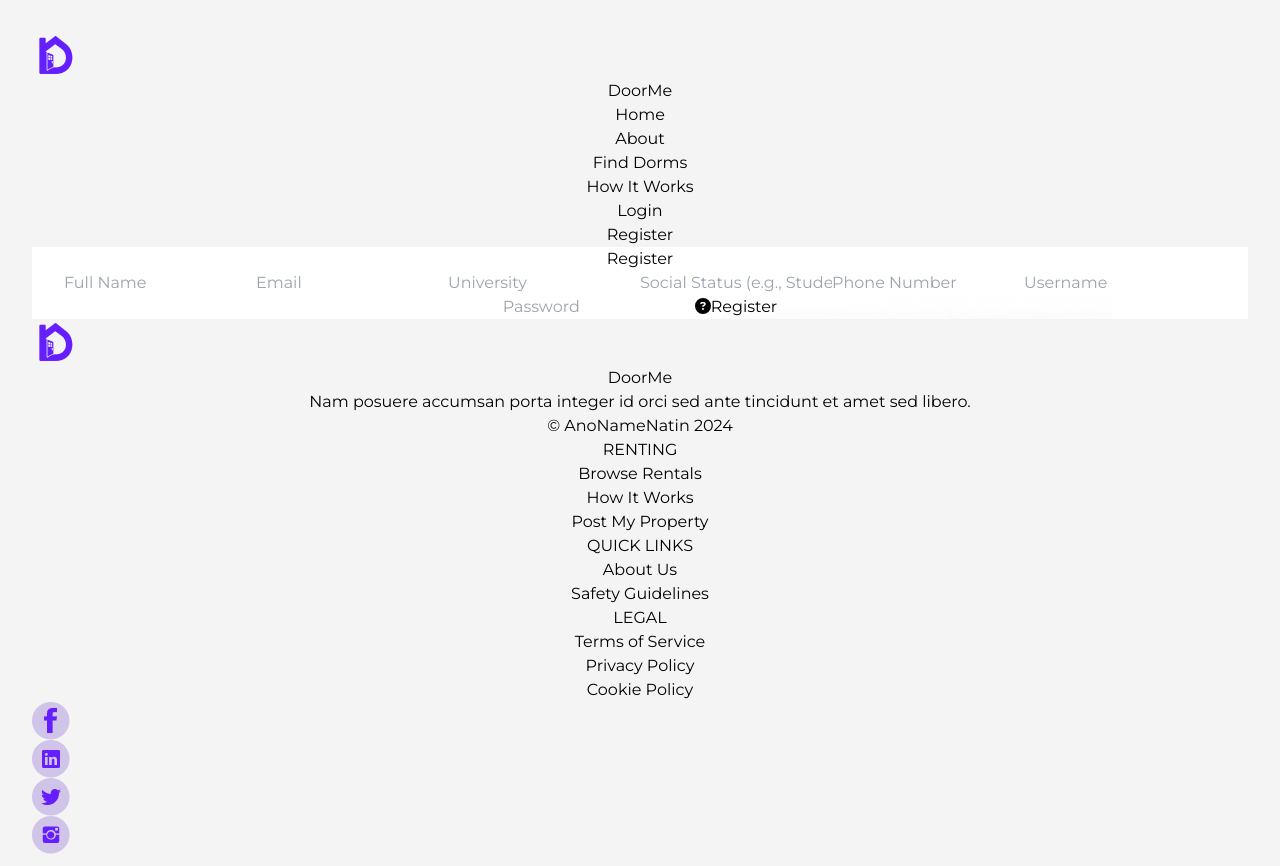
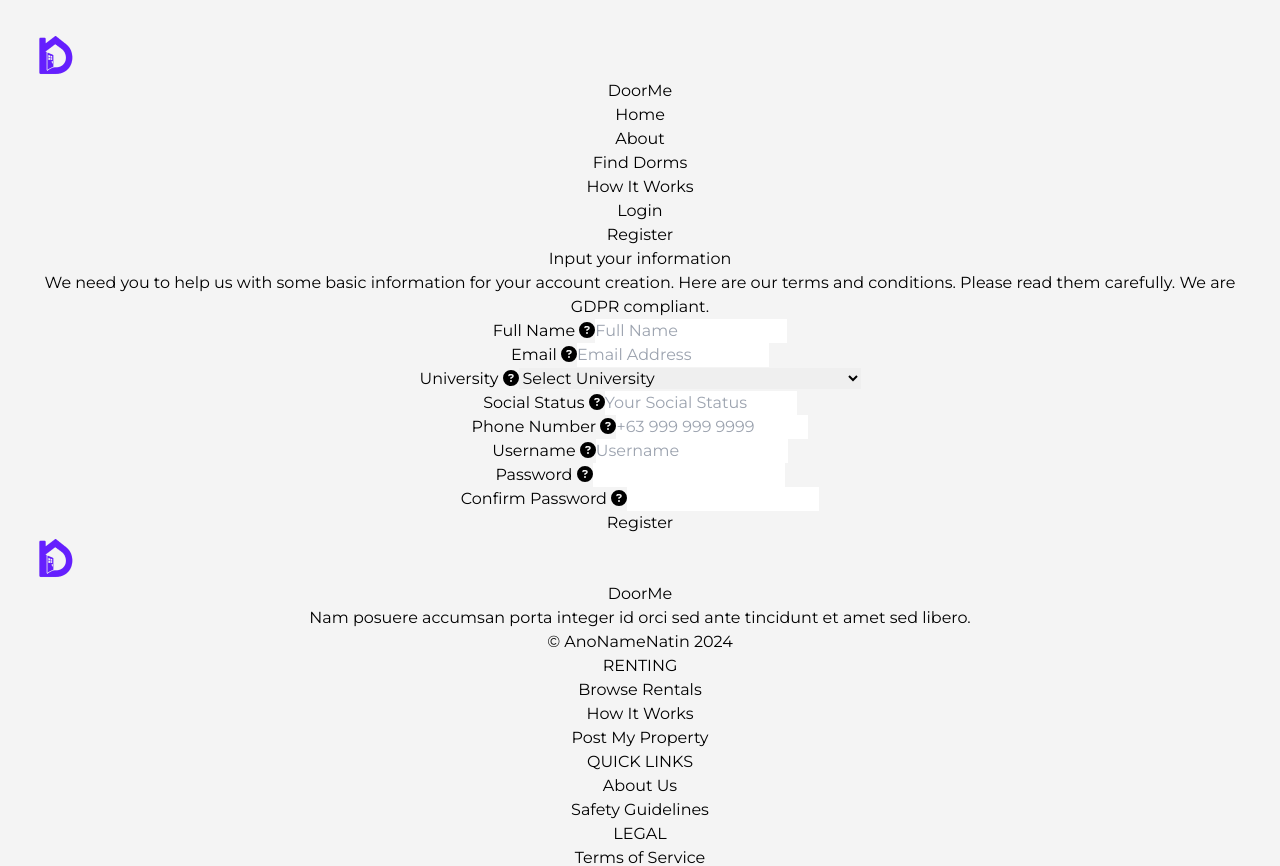
Before and after one commit to jaypeepeep/DoorMe, a React (Vite) app: page /Register in a window 1280 px wide. Shown: the top 866 px of the page. Built offline with nearby package versions, Linux system fonts and the light colour scheme.

Commit message:
working login

```diff
--- a/src/pages/register/Register.jsx
+++ b/src/pages/register/Register.jsx
@@ -7,109 +7,258 @@ import { faQuestionCircle } from "@fortawesome/free-solid-svg-icons";
 import backgroundImage from "../../assets/backgroundRegister.png";
 
 const Register = () => {
-  const [fullName, setFullName] = useState("");
-  const [email, setEmail] = useState("");
-  const [university, setUniversity] = useState("");
-  const [socialStatus, setSocialStatus] = useState("");
-  const [phoneNumber, setPhoneNumber] = useState("");
-  const [username, setUsername] = useState("");
-  const [password, setPassword] = useState("");
+  const [form, setForm] = useState({
+    fullName: "",
+    email: "",
+    university: "",
+    socialStatus: "",
+    phoneNumber: "",
+    username: "",
+    password: "",
+    confirmPassword: "",
+  });
+
+  const [touched, setTouched] = useState({});
   const [showTooltip, setShowTooltip] = useState(false);
+  const [passwordMismatch, setPasswordMismatch] = useState(false);
   const navigate = useNavigate();
 
-  const handleRegister = async (e) => {
+  const handleChange = (e) => {
+    const { name, value } = e.target;
+    setForm((prevForm) => ({
+      ...prevForm,
+      [name]: value,
+    }));
+    setTouched((prevTouched) => ({
+      ...prevTouched,
+      [name]: true,
+    }));
+  };
+
+  const handleSubmit = async (e) => {
     e.preventDefault();
 
-    const user = {
-      fullName,
-      email,
-      university,
-      socialStatus,
-      phoneNumber,
-      username,
-      password,
-    };
+    const allFieldsFilled = Object.keys(form).every((key) => form[key]);
+    const passwordsMatch = form.password === form.confirmPassword;
 
+    if (!allFieldsFilled || !passwordsMatch) {
+      setShowTooltip(true);
+      setPasswordMismatch(!passwordsMatch);
+    } else {
+      setShowTooltip(false);
+      setPasswordMismatch(false);
       try {
-      await axios.post("http://localhost:5000/api/register", user);
-      navigate("/login");
+        const response = await axios.post(
+          "http://localhost:5000/api/register",
+          form
+        );
+        if (response.data.message === "User registered successfully") {
+          navigate("/success");
+        }
       } catch (error) {
-      console.error("Error registering user:", error);
+        console.error("There was an error registering!", error);
+      }
     }
   };
 
+  const renderTooltip = (field) => {
+    return showTooltip && !form[field] && touched[field] ? (
+      <span className="required-tooltip active">
+        <FontAwesomeIcon
+          icon={faQuestionCircle}
+          className="text-gray-500 text-sm cursor-pointer"
+        />
+        <span className="tooltip-text"></span>
+      </span>
+    ) : (
+      <span className="required-tooltip">
+        <FontAwesomeIcon
+          icon={faQuestionCircle}
+          className="text-gray-500 text-sm cursor-pointer"
+        />
+        <span className="tooltip-text"></span>
+      </span>
+    );
+  };
+
+  // University options from StudentRegister component
+  const universities = [
+    "Adamson University",
+    "Ateneo de Manila University",
+    "De La Salle University",
+    "De La Salle-College of Saint Benilde",
+    "National University, Philippines",
+    "Polytechnic University of the Philippines",
+    "University of Santo Tomas",
+    "University of the Philippines Diliman",
+    "University of the Philippines Manila",
+    "University of the Philippines System",
+  ];
+
   return (
-    <div
-      className="register-page"
-      style={{ backgroundImage: `url(${backgroundImage})` }}
-    >
-      <div className="register-container">
-        <h1>Register</h1>
-        <form onSubmit={handleRegister}>
+    <div className="flex flex-col md:flex-row">
+      <div className="md:w-1/2 bg-white p-10">
+        <h1 className="text-3xl font-bold text-gray-800">
+          Input your information
+        </h1>
+        <p className="text-sm text-gray-600 mt-2">
+          We need you to help us with some basic information for your account
+          creation. Here are our{" "}
+          <span className="text-blue-600">terms and conditions</span>. Please
+          read them carefully. We are GDPR compliant.
+        </p>
+
+        <form onSubmit={handleSubmit} className="mt-6">
+          <div className="flex flex-col md:flex-row mb-4">
+            <div className="w-full md:w-1/2 pr-0 md:pr-3 mb-4 md:mb-0">
+              <label className="block mb-1">
+                <span>Full Name {renderTooltip("fullName")}</span>
+              </label>
               <input
                 type="text"
+                name="fullName"
                 placeholder="Full Name"
-            value={fullName}
-            onChange={(e) => setFullName(e.target.value)}
+                className="w-full px-3 py-2 border rounded-lg text-gray-700 focus:outline-none focus:border-blue-500"
+                value={form.fullName}
+                onChange={handleChange}
                 required
               />
+            </div>
+            <div className="w-full md:w-1/2 pl-0 md:pl-3">
+              <label className="block mb-1">
+                Email {renderTooltip("email")}
+              </label>
               <input
                 type="email"
-            placeholder="Email"
-            value={email}
-            onChange={(e) => setEmail(e.target.value)}
+                name="email"
+                placeholder="Email Address"
+                className="w-full px-3 py-2 border rounded-lg text-gray-700 focus:outline-none focus:border-blue-500"
+                value={form.email}
+                onChange={handleChange}
                 required
               />
+            </div>
+          </div>
+
+          <div className="flex flex-col md:flex-row mb-4">
+            <div className="w-full md:w-1/2 pr-0 md:pr-3 mb-4 md:mb-0">
+              <label className="block mb-1">
+                University {renderTooltip("university")}
+              </label>
+              <select
+                name="university"
+                className="w-full px-3 py-2 border rounded-lg text-gray-700 focus:outline-none focus:border-blue-500"
+                value={form.university}
+                onChange={handleChange}
+                required
+              >
+                <option value="" disabled>
+                  Select University
+                </option>
+                {universities.map((uni, index) => (
+                  <option key={index} value={uni}>
+                    {uni}
+                  </option>
+                ))}
+              </select>
+            </div>
+            <div className="w-full md:w-1/2 pl-0 md:pl-3">
+              <label className="block mb-1">
+                Social Status {renderTooltip("socialStatus")}
+              </label>
               <input
                 type="text"
-            placeholder="University"
-            value={university}
-            onChange={(e) => setUniversity(e.target.value)}
+                name="socialStatus"
+                placeholder="Your Social Status"
+                className="w-full px-3 py-2 border rounded-lg text-gray-700 focus:outline-none focus:border-blue-500"
+                value={form.socialStatus}
+                onChange={handleChange}
                 required
               />
+            </div>
+          </div>
+
+          <div className="flex flex-col md:flex-row mb-4">
+            <div className="w-full md:w-1/2 pr-0 md:pr-3 mb-4 md:mb-0">
+              <label className="block mb-1">
+                Phone Number {renderTooltip("phoneNumber")}
+              </label>
+              <input
+                type="tel"
+                name="phoneNumber"
+                placeholder="+63 999 999 9999"
+                className="w-full px-3 py-2 border rounded-lg text-gray-700 focus:outline-none focus:border-blue-500"
+                pattern="[0-9]{11}"
+                value={form.phoneNumber}
+                onChange={handleChange}
+                required
+              />
+            </div>
+            <div className="w-full md:w-1/2 pl-0 md:pl-3">
+              <label className="block mb-1">
+                Username {renderTooltip("username")}
+              </label>
               <input
                 type="text"
-            placeholder="Social Status (e.g., Student, Landlord)"
-            value={socialStatus}
-            onChange={(e) => setSocialStatus(e.target.value)}
+                name="username"
+                placeholder="Username"
+                className="w-full px-3 py-2 border rounded-lg text-gray-700 focus:outline-none focus:border-blue-500"
+                value={form.username}
+                onChange={handleChange}
                 required
               />
+            </div>
+          </div>
+
+          <div className="flex flex-col md:flex-row mb-4">
+            <div className="w-full md:w-1/2 pr-0 md:pr-3 mb-4 md:mb-0">
+              <label className="block mb-1">
+                Password {renderTooltip("password")}
+              </label>
               <input
-            type="text"
-            placeholder="Phone Number"
-            value={phoneNumber}
-            onChange={(e) => setPhoneNumber(e.target.value)}
+                type="password"
+                name="password"
+                className="w-full px-3 py-2 border rounded-lg text-gray-700 focus:outline-none focus:border-blue-500"
+                value={form.password}
+                onChange={handleChange}
                 required
               />
+            </div>
+            <div className="w-full md:w-1/2 pl-0 md:pl-3">
+              <label className="block mb-1">
+                Confirm Password {renderTooltip("confirmPassword")}
+              </label>
               <input
-            type="text"
-            placeholder="Username"
-            value={username}
-            onChange={(e) => setUsername(e.target.value)}
+                type="password"
+                name="confirmPassword"
+                className="w-full px-3 py-2 border rounded-lg text-gray-700 focus:outline-none focus:border-blue-500"
+                value={form.confirmPassword}
+                onChange={handleChange}
                 required
               />
-          <input
-            type="password"
-            placeholder="Password"
-            value={password}
-            onChange={(e) => setPassword(e.target.value)}
-            required
-          />
-          <FontAwesomeIcon
-            icon={faQuestionCircle}
-            onMouseEnter={() => setShowTooltip(true)}
-            onMouseLeave={() => setShowTooltip(false)}
-            className="tooltip-icon"
-          />
-          {showTooltip && (
-            <div className="tooltip">
-              Password must be at least 8 characters long and contain at least
-              one uppercase letter, one lowercase letter, and one number.
+              {passwordMismatch && touched.confirmPassword && (
+                <span className="text-red-500 text-xs">
+                  Passwords do not match.
+                </span>
+              )}
             </div>
-          )}
-          <button type="submit">Register</button>
+          </div>
+
+          <div className="flex justify-end">
+            <button
+              type="submit"
+              className="bg-purple-600 hover:bg-purple-700 text-white font-bold py-2 px-4 rounded"
+            >
+              Register
+            </button>
+          </div>
         </form>
       </div>
+
+      <div
+        className="md:w-1/2 bg-cover bg-center h-64 md:h-auto"
+        style={{ backgroundImage: `url(${backgroundImage})` }}
+      ></div>
     </div>
   );
 };
```
Also changed, not shown: 1 other file (tests, documents, lock files or other folders). Lines whose indentation alone changed are shown as unchanged.
